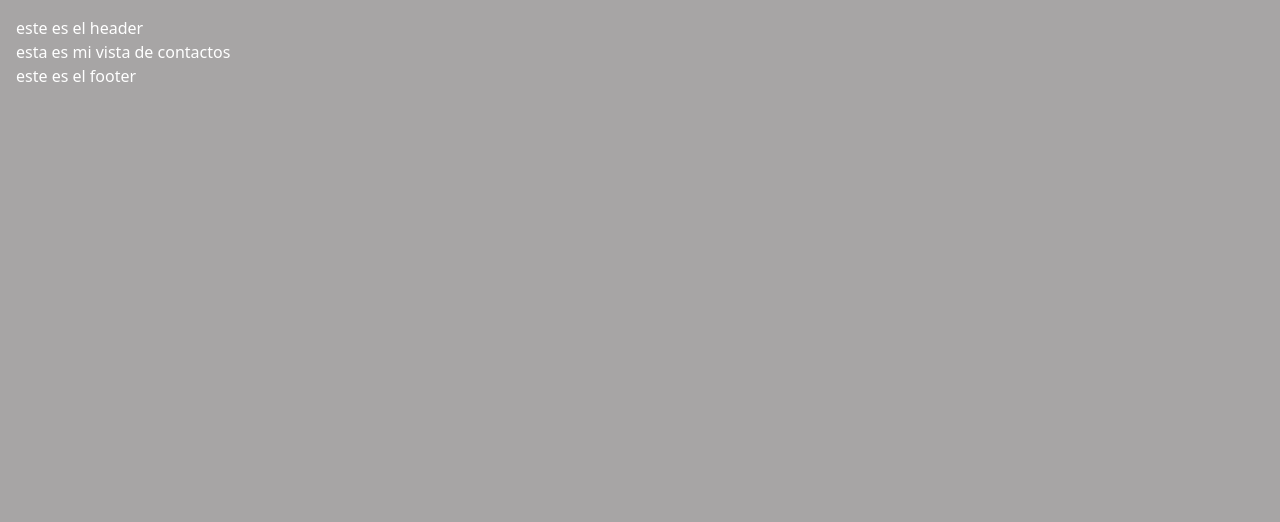
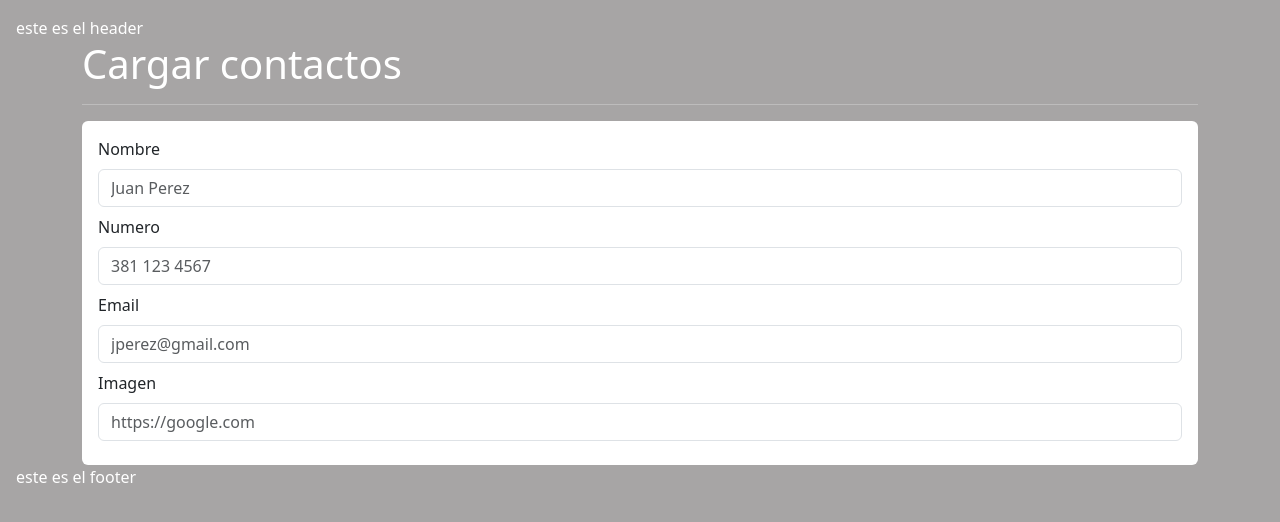
Before and after one commit to BenjaminGimenez/mi-primera-app, a React (Vite) app: page /contactos in a window 1280 px wide. Shown: the top 522 px of the page. Built offline with nearby package versions, Linux system fonts and the light colour scheme.

Commit message:
creo componentes para formulario v1 de contactos

```diff
--- /dev/null
+++ b/src/assets/componets/Contacts/Form/ContactsFormV1.jsx
@@ -0,0 +1,83 @@
+const ContactsFormV1 = () => {
+  return (
+    <form className="bg-white p-3 rounded text-dark">
+      <fieldset className="mb-2">
+        {" "}
+        <label htmlFor="input-nombre" className="form-label">
+          {" "}
+          Nombre{" "}
+        </label>{" "}
+        <input
+          placeholder="Juan Perez"
+          type="text"
+          id="input-nombre"
+          className="form-control"
+        />{" "}
+        <div className="invalid-feedback">
+          {" "}
+          <span className="badge text-bg-danger">
+            Ingrese un nombre valido
+          </span>{" "}
+        </div>{" "}
+      </fieldset>{" "}
+      <fieldset className="mb-2">
+        {" "}
+        <label htmlFor="input-numero" className="form-label">
+          {" "}
+          Numero{" "}
+        </label>{" "}
+        <input
+          placeholder="381 123 4567"
+          type="text"
+          id="input-numero"
+          className="form-control"
+        />{" "}
+        <div className="invalid-feedback">
+          {" "}
+          <span className="badge text-bg-danger">
+            Ingrese un número valido
+          </span>{" "}
+        </div>{" "}
+      </fieldset>
+      <fieldset className="mb-2">
+        {" "}
+        <label htmlFor="input-email" className="form-label">
+          {" "}
+          Email{" "}
+        </label>{" "}
+        <input
+          placeholder="jperez@gmail.com"
+          type="email"
+          id="input-email"
+          className="form-control"
+        />{" "}
+        <div className="invalid-feedback">
+          {" "}
+          <span className="badge text-bg-danger">
+            Ingrese un email valido
+          </span>{" "}
+        </div>{" "}
+      </fieldset>{" "}
+      <fieldset className="mb-2">
+        {" "}
+        <label htmlFor="input-imagen" className="form-label">
+          {" "}
+          Imagen{" "}
+        </label>{" "}
+        <input
+          placeholder="https://google.com"
+          type="imagen"
+          id="input-imagen"
+          className="form-control"
+        />{" "}
+        <div className="invalid-feedback">
+          {" "}
+          <span className="badge text-bg-danger">
+            Ingrese un imagen valido
+          </span>{" "}
+        </div>{" "}
+      </fieldset>
+    </form>
+  );
+};
+export default ContactsFormV1;
--- a/src/assets/views/ContactsViews.jsx
+++ b/src/assets/views/ContactsViews.jsx
@@ -1,6 +1,15 @@
+import ContactsFormV1 from "../componets/Contacts/Form/ContactsFormV1"
+
 const ContactsViews = () => {
   return (
-    <div>esta es mi vista de contactos</div>
+    <>
+    <h1>Cargar contactos</h1>
+    <hr />
+    {/* formulario */}
+    <ContactsFormV1/>
+    {/* tabla */}
+
+    </>
   )
 }
 export default ContactsViews
--- a/src/assets/views/RootView.jsx
+++ b/src/assets/views/RootView.jsx
@@ -4,7 +4,7 @@ const RootView = () => {
   return (
     <>
     <header>este es el header</header>
-    <main>
+    <main className="container">
       <Outlet/>
     </main>
     <footer>este es el footer</footer>
```
